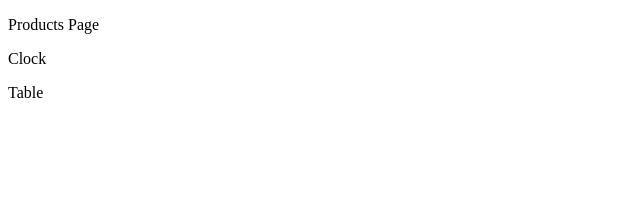
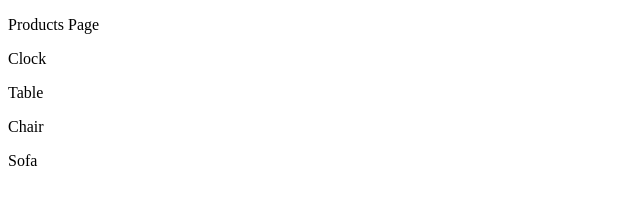
Before and after one commit to NAAGAVARSHINI/Assignment_5, a plain HTML site: page product.html in a window 1280 px wide. Shown: the full height of the page, 0-640 px from the left. Drawn offline with Linux system fonts and the light colour scheme.

Commit message:
More Products added

```diff
--- a/product.html
+++ b/product.html
@@ -9,5 +9,7 @@
     <p>Products Page</p>
     <p>Clock</p>
     <p>Table</p>
+    <p>Chair</p>
+    <p>Sofa</p>
 </body>
 </html>
```
